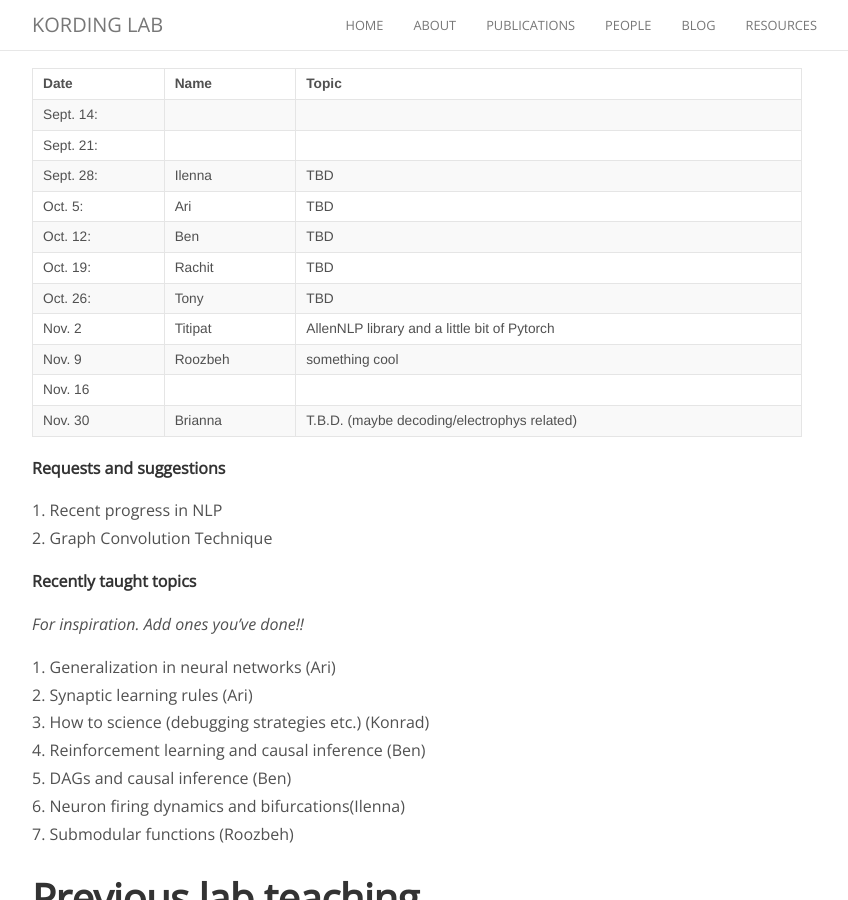
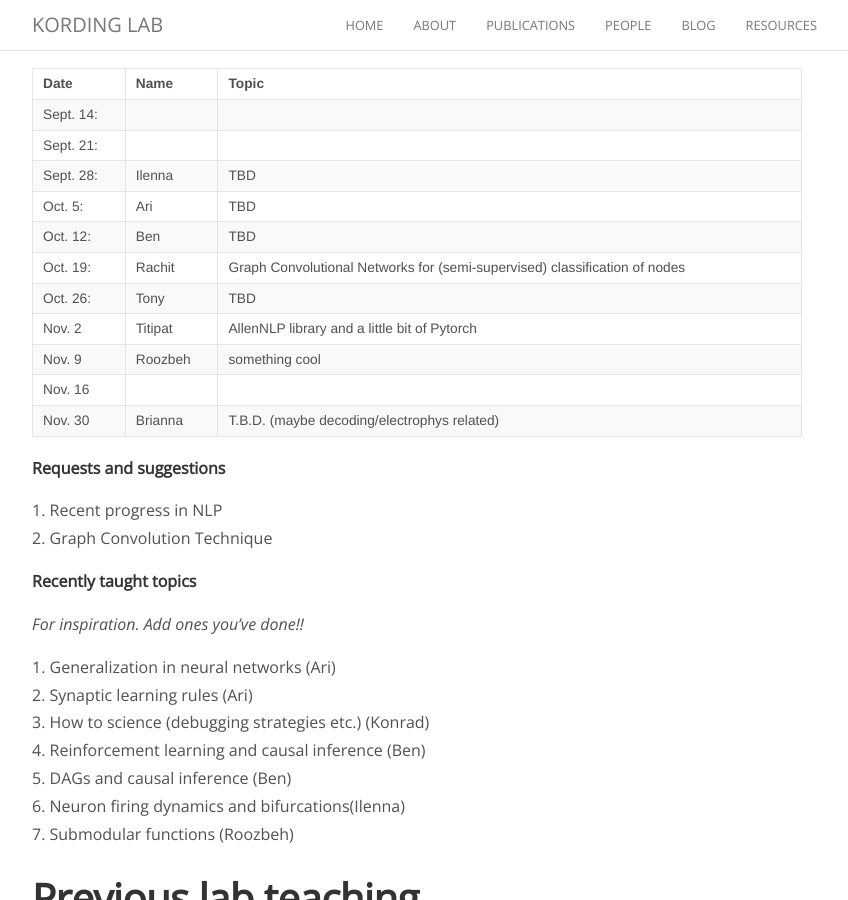
Before and after one commit to KordingLab/KordingLab.github.io, a Jekyll site: the page built from _posts/2018-08-29-upcoming-lab-teaching.md, in a window 1280 px wide and 900 px high, scrolled down 357 px. Shown: the whole window, without its empty margins (223-1071 px from the left). Built offline with Jekyll 4.4.1, drawn with Linux system fonts in a browser that asks for light colours; nearby versions of some CDN libraries; comment, search, counter and statistics services are not loaded.

Commit message:
Update 2018-08-29-upcoming-lab-teaching.md

```diff
--- a/_posts/2018-08-29-upcoming-lab-teaching.md
+++ b/_posts/2018-08-29-upcoming-lab-teaching.md
@@ -20,7 +20,7 @@ neuroscientific princples, new findings and literature reviews... whatever!
 |Sept. 28:| Ilenna | TBD   |
 |Oct. 5:| Ari     |  TBD   |
 |Oct. 12:|  Ben  | TBD    |
-|Oct. 19:|   Rachit   |  TBD     |
+|Oct. 19:|   Rachit   |  Graph Convolutional Networks for (semi-supervised) classification of nodes      |
 |Oct. 26:|  Tony |  TBD  |
 |Nov. 2|  Titipat   |  AllenNLP library and a little bit of Pytorch  |
 |Nov. 9|  Roozbeh    |    something cool   |
```
